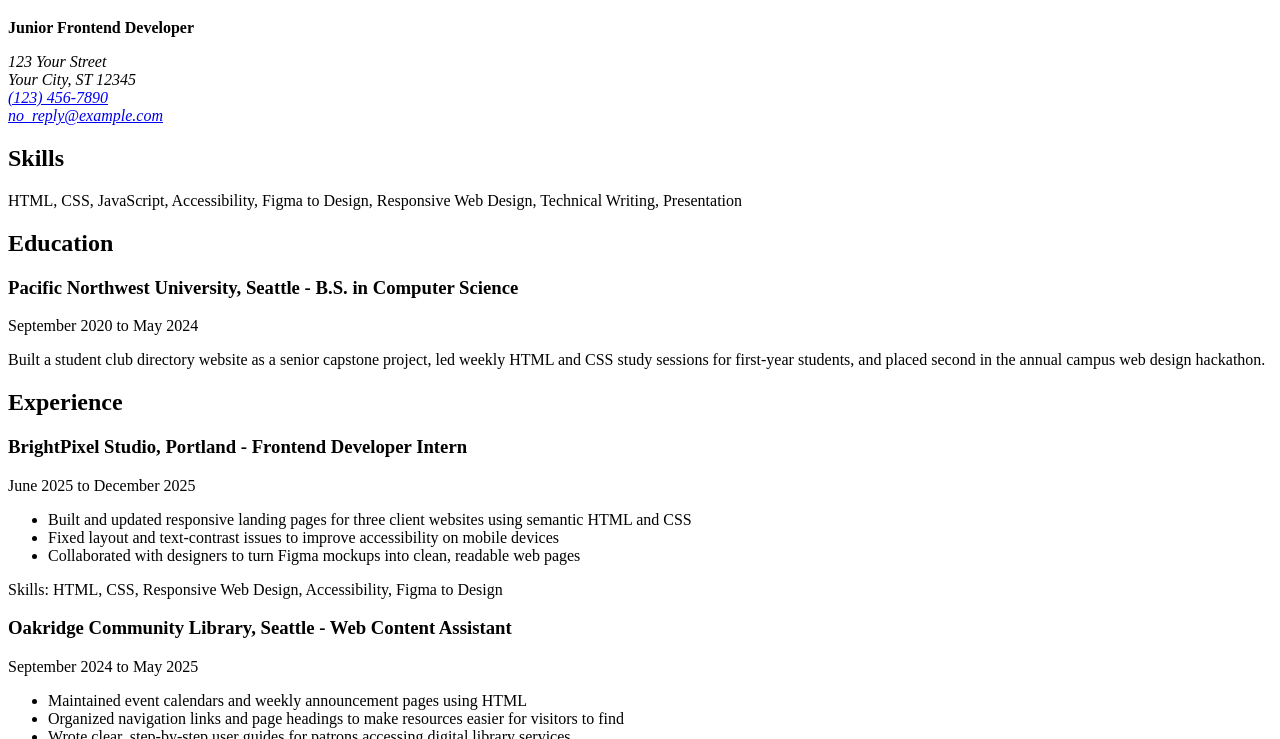
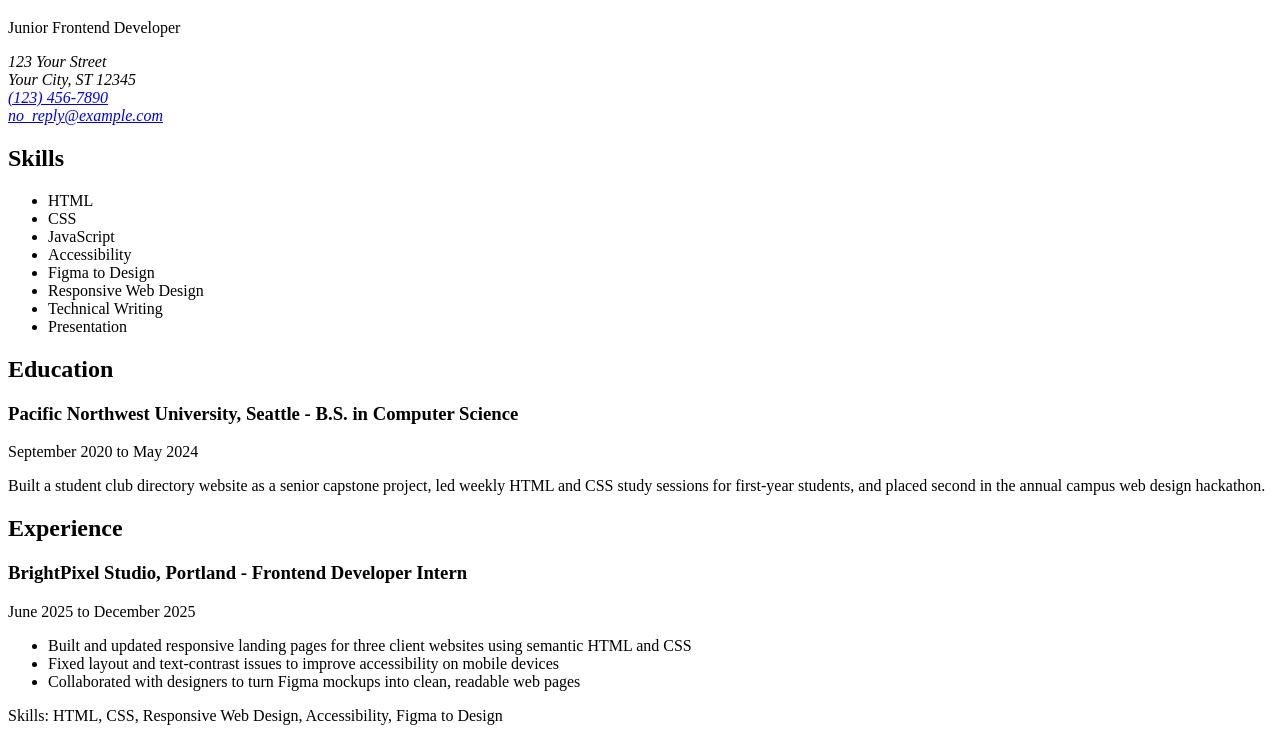
Before and after one commit to darensiow/cv-html, a plain HTML site: page index.html in a window 1280 px wide. Shown: the part 61-800 px from the top of the page. Drawn offline with Linux system fonts and the light colour scheme.

Commit message:
Refine HTML semantics for job title and skills list - Change skills from <p> to <ul> for better structure - Remove <strong> from job title so styling stays in CSS - Correct a typo in one of the datetime attributes

```diff
--- a/index.html
+++ b/index.html
@@ -21,7 +21,7 @@
     <!--Name and address-->
     <header>
       <h1>John Doe</h1>
-      <p><strong>Junior Frontend Developer</strong></p>
+      <p>Junior Frontend Developer</p>
       <address>
         123 Your Street<br />
         Your City, ST 12345<br />
@@ -34,10 +34,16 @@
     <main>
       <section id="skills">
         <h2>Skills</h2>
-        <p>
-          HTML, CSS, JavaScript, Accessibility, Figma to Design, Responsive Web
-          Design, Technical Writing, Presentation
-        </p>
+        <ul>
+          <li>HTML</li>
+          <li>CSS</li>
+          <li>JavaScript</li>
+          <li>Accessibility</li>
+          <li>Figma to Design</li>
+          <li>Responsive Web Design</li>
+          <li>Technical Writing</li>
+          <li>Presentation</li>
+        </ul>
       </section>
 
       <section id="education">
@@ -65,7 +71,7 @@
           <h3>BrightPixel Studio, Portland - Frontend Developer Intern</h3>
           <p>
             <time datetime="2025-06">June 2025</time> to
-            <time datetime="2025-06">December 2025</time>
+            <time datetime="2025-12">December 2025</time>
           </p>
           <ul>
             <li>
```
